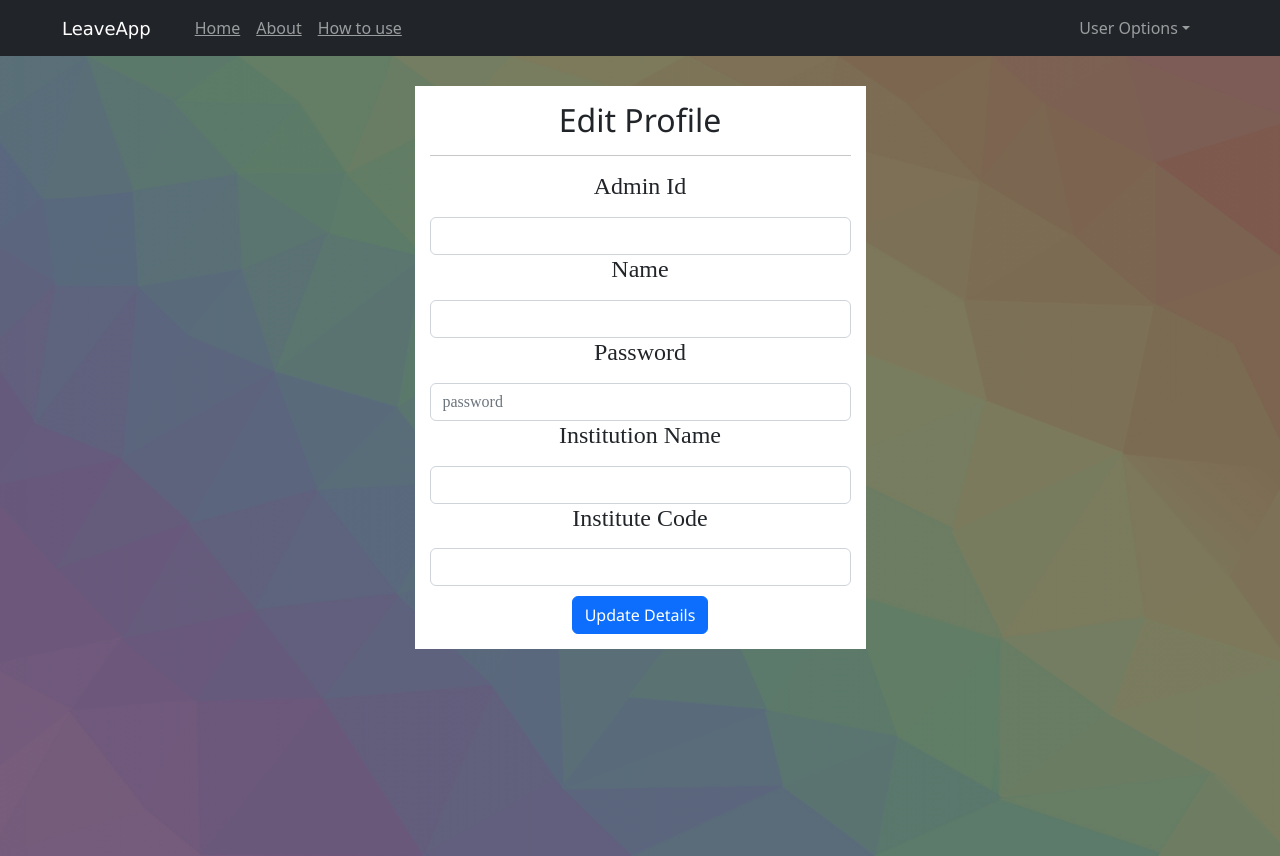
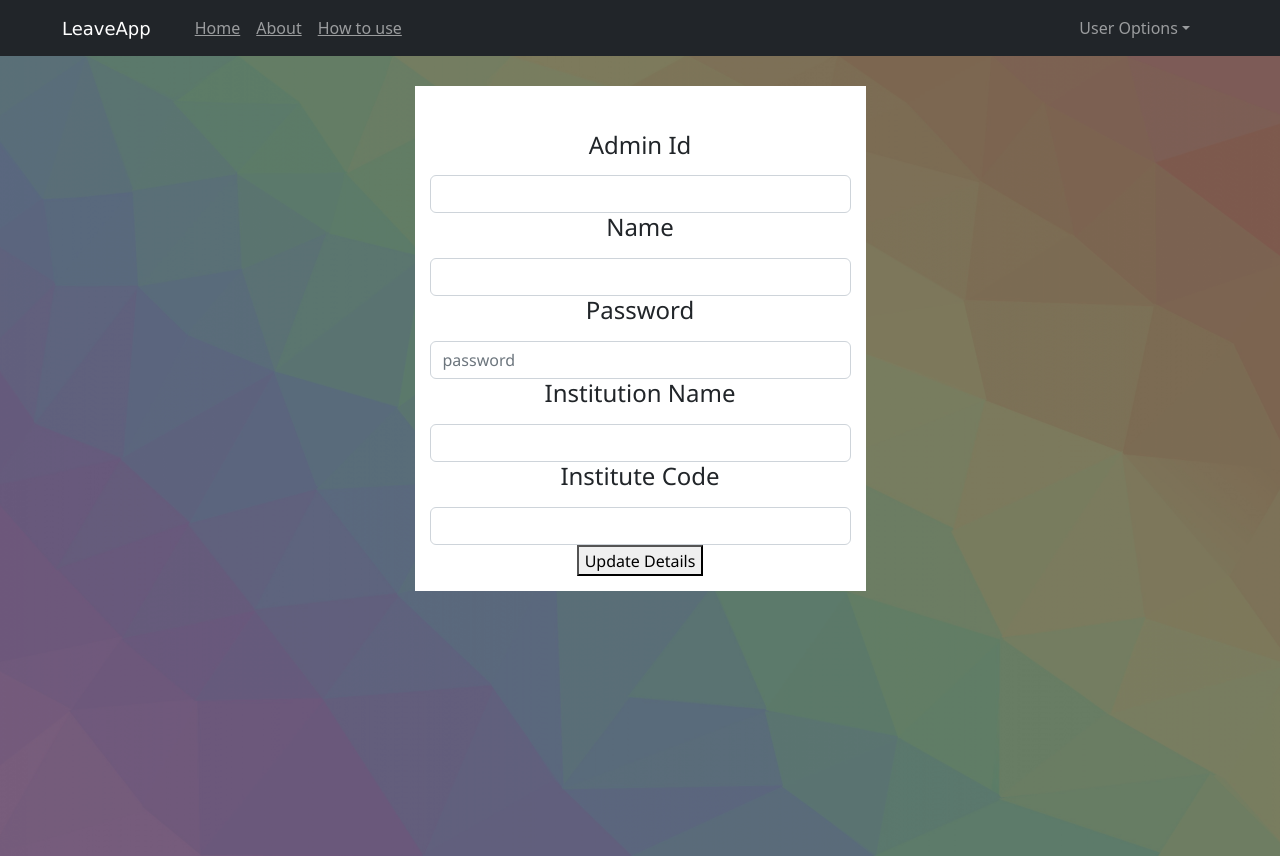
Before and after one commit to Srinkk/LeaveApp_Frontend, a React (Create React App) app: page /admin/edit in a window 1280 px wide. Built offline with nearby package versions, Linux system fonts and the light colour scheme; no server answers.

Commit message:
Update EditAdmin.js

```diff
--- a/src/NavBar/EditAdmin.js
+++ b/src/NavBar/EditAdmin.js
@@ -53,15 +53,14 @@ const EditAdmin = () => {
 
     return (
         <div>
+            <div className='bagc'>
             <NavBarDashBoard
                 student_id={''}
                 admin_id = {_id}
             />
             <FormContainer>
-                <h2>Edit Profile</h2>
-                <hr className='md-3'></hr>
-            <Form className='edit_admin'>
-                <Form.Group controlId="id">
+                <h2><div className='head1'>Edit Profile</div></h2>
+                <Form.Group controlId="id"><div className='subhead1'>
                     <Form.Label><h4>Admin Id</h4></Form.Label>
                     <Form.Control
                         type='text'
@@ -69,9 +68,11 @@ const EditAdmin = () => {
                         value={id}
                         onChange={(e) => setId(e.target.value)}
                     />
+                    </div>
                 </Form.Group>
 
                 <Form.Group controlId="name">
+                <div className='subhead1'>
                     <Form.Label><h4>Name</h4></Form.Label>
                     <Form.Control
                         type='text'
@@ -79,9 +80,10 @@ const EditAdmin = () => {
                         value={name}
                         onChange={(e)=>setName(e.target.value)}
                     />
+                    </div>
                 </Form.Group>
 
-                <Form.Group controlId="password">
+                <Form.Group controlId="password"><div className='subhead1'>
                     <Form.Label><h4>Password</h4></Form.Label>
                     <Form.Control
                         type='password'
@@ -90,9 +92,10 @@ const EditAdmin = () => {
                         value={password}
                         onChange={(e)=>setPassword(e.target.value)}
                     />
+                    </div>
                 </Form.Group>
 
-                <Form.Group controlId="inst_name">
+                <Form.Group controlId="inst_name"><div className='subhead1'>
                     <Form.Label><h4>Institution Name</h4></Form.Label>
                     <Form.Control
                         type='text'
@@ -100,9 +103,10 @@ const EditAdmin = () => {
                         value={inst_name}
                         onChange={(e)=>setInst_Name(e.target.value)}
                     />
+                    </div>
                 </Form.Group>
 
-                <Form.Group controlId="code">
+                <Form.Group controlId="code"><div className='subhead1'>
                     <Form.Label><h4>Institute Code</h4></Form.Label>
                     <Form.Control
                         type='text'
@@ -110,14 +114,15 @@ const EditAdmin = () => {
                         value={code}
                         onChange={(e)=>setCode(e.target.value)}
                     />
+                    </div>
                 </Form.Group>
-                </Form>
 
                 {err?.length ? (<p>{err}</p>) : <></>}
 
-                <Button  className='update' onClick={handleUpdate}>Update Details</Button>
+                <button className='update1' onClick={handleUpdate}>Update Details</button>
 
             </FormContainer>
+            </div>
         </div>
     )
 }
```
